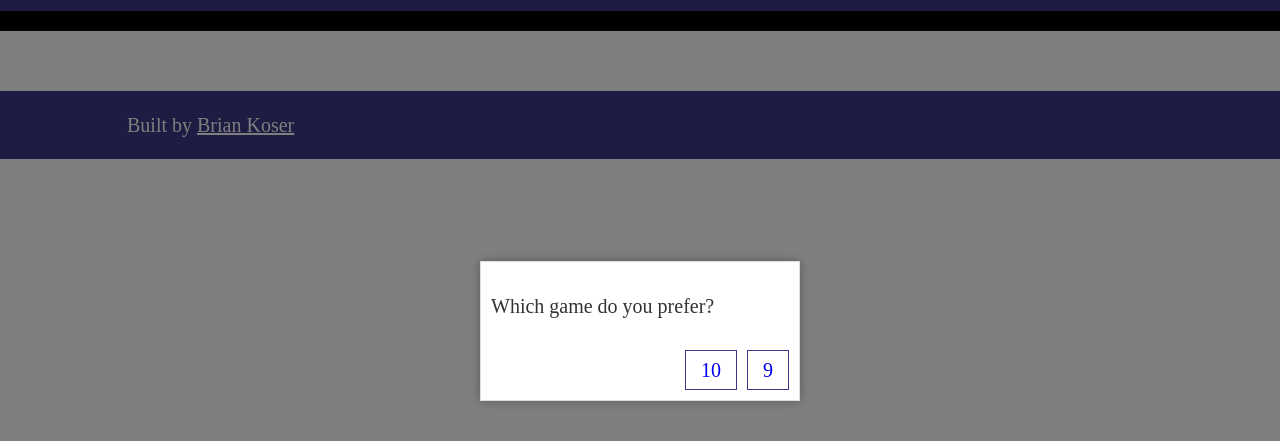
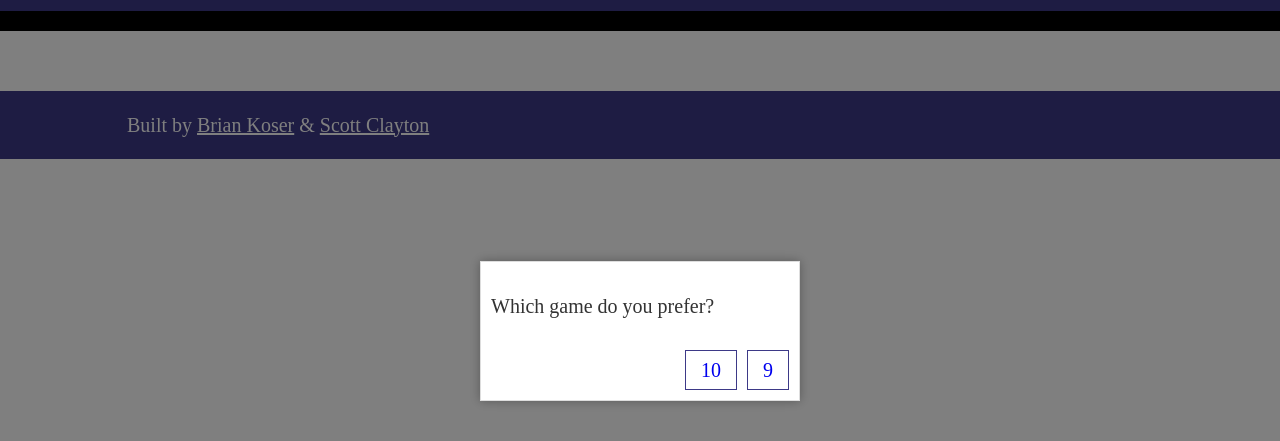
Before and after one commit to briankoser/thomas, a plain HTML site: page index.html in a window 1280 px wide. Shown: the part 99-540 px from the top of the page. Drawn offline with Linux system fonts and the light colour scheme; a web font is replaced by a local one.

Commit message:
Credit Scott

```diff
--- a/index.html
+++ b/index.html
@@ -27,7 +27,7 @@
 
         <div class="footer-container">
             <footer role="contentinfo" class="wrapper">
-                <span>Built by <a href="http://briankoser.com">Brian Koser</a></span>
+                <span>Built by <a href="http://briankoser.com">Brian Koser</a> & <a href="http://github.com/skotz">Scott Clayton</a></span>
             </footer>
         </div>
 
```
